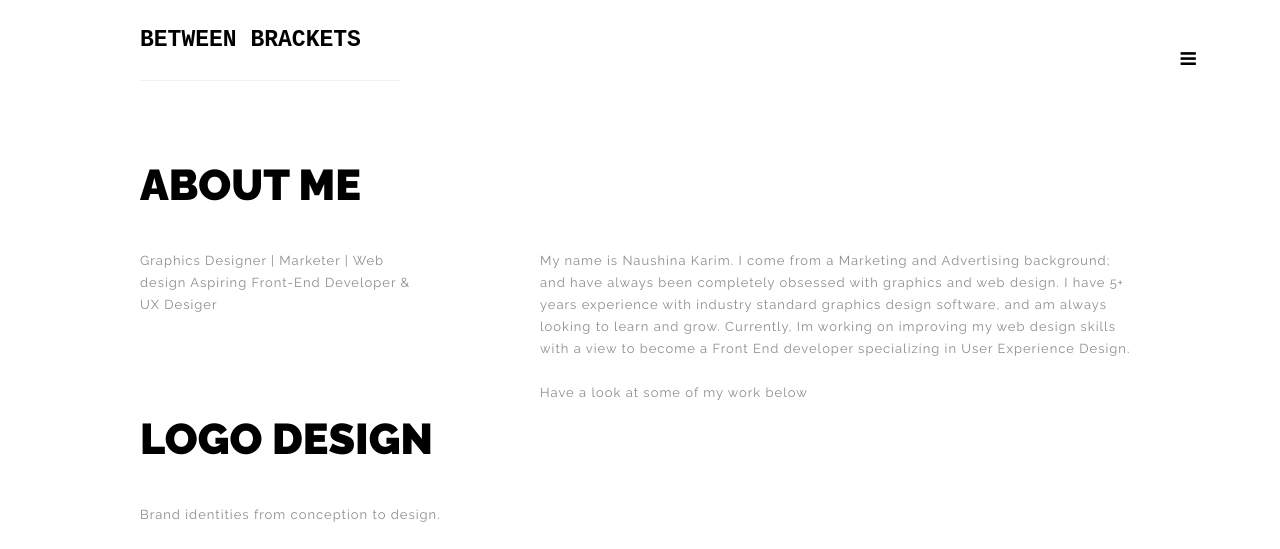
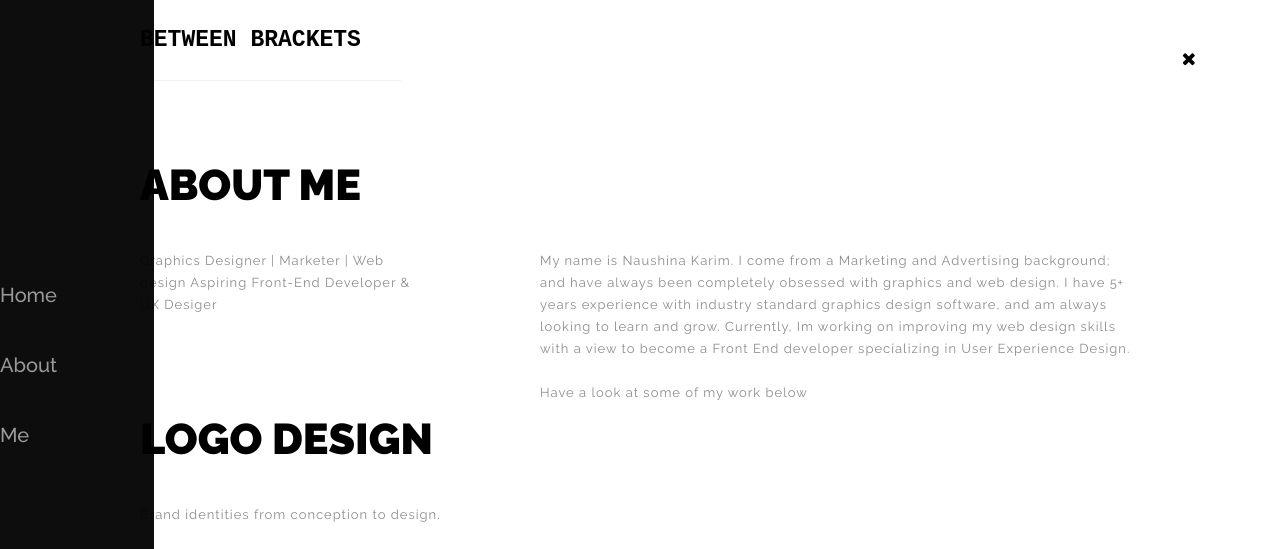
Before and after one commit to BaynalKausayn/betweenbrackets, a plain HTML site: page about-us.html in a window 1280 px wide. Shown: the top 549 px of the page. Drawn offline with Linux system fonts and the light colour scheme.

Commit message:
Add files via upload

```diff
--- a/css/style.css
+++ b/css/style.css
@@ -114,7 +114,7 @@ NAVIGATION OPACITY
 
 .opacity-nav{
   position:fixed;
-  display:none;
+  display:inline-block;
   width:12%;
   height:100%;
   top:0;
@@ -221,7 +221,7 @@ ul.social-icon a:hover{
   top: 30px;
   z-index: 99999;
   padding:20px;
-  background:white;
+  background:#fff;
   cursor:pointer;
 }
 
@@ -229,7 +229,7 @@ ul.social-icon a:hover{
 .menu-index i{
   float:right;
   font-size:18px;
-  color:black;
+  color:#000;
   padding-right:0px !important;
 }
 
@@ -263,7 +263,7 @@ header a{
 }
 
 ul.header-nav{
-  width:60%;
+  width:12%;
   float:left;
 }
 
@@ -283,7 +283,9 @@ header .logo > a:hover{
 
 header li{
   text-transform:uppercase;
-  list-style-type: none; margin: 0 auto; float: left;
+  list-style-type: none;
+  margin: 0 auto;
+  float: left;
 }
 
 header li > a{
```
Also changed, not shown: index.html (+1 -1 lines).
